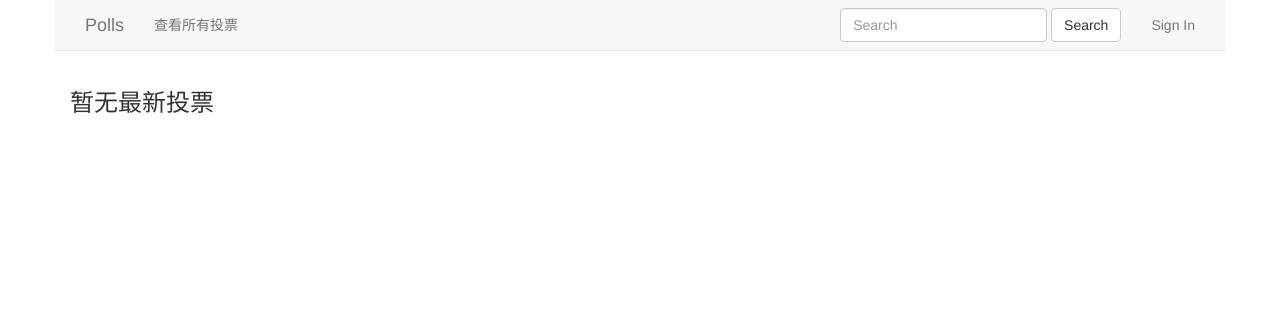
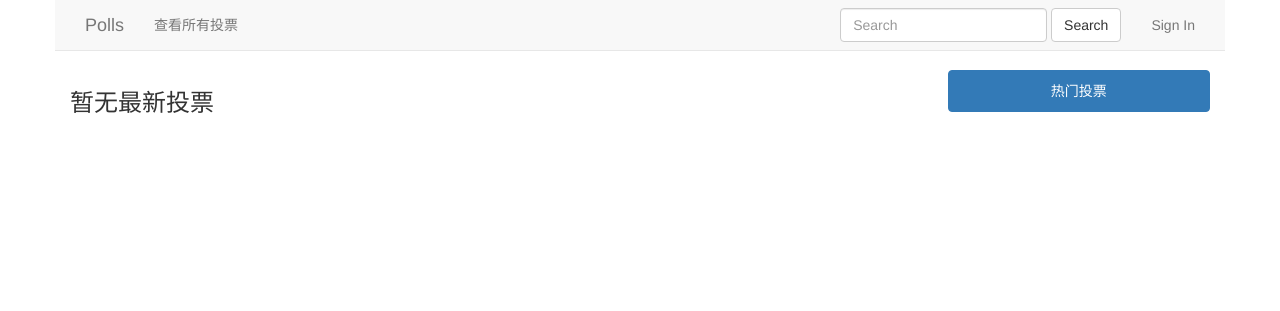
Before and after one commit to nanjingfm/django-polls, a Django app: template polls/templates/list.html in a window 1280 px wide. Shown: the top 311 px of the page. Run offline with Django 3.2, Linux system fonts and the light colour scheme; the template is opened without the code that fills it, so the values that code supplies are empty; some libraries are stand-ins or nearby versions.

Commit message:
增加top5中间件

```diff
--- a/mysite/settings.py
+++ b/mysite/settings.py
@@ -48,6 +48,8 @@ MIDDLEWARE = [
     'django.contrib.auth.middleware.AuthenticationMiddleware',
     'django.contrib.messages.middleware.MessageMiddleware',
     'django.middleware.clickjacking.XFrameOptionsMiddleware',
+
+    'polls.middlewares.common.CommonMiddleware'
 ]
 
 ROOT_URLCONF = 'mysite.urls'
--- a/polls/templates/base.html
+++ b/polls/templates/base.html
@@ -46,9 +46,22 @@
     </div><!-- /.container-fluid -->
 </nav>
 <div class="container">
-    {% block content %}
-        暂无内容
-    {% endblock %}
+    <div class="row">
+        <div class="col-md-9">
+            {% block content %}
+                暂无内容
+            {% endblock %}
+        </div>
+        <div class="col-md-3 hidden-xs">
+            <ul class="list-group">
+                <li class="list-group-item text-center active">热门投票</li>
+                {% if top5_questions %}
+                <li class="list-group-item">热门投票1</li>
+                <li class="list-group-item">热门投票2</li>
+                {% endif %}
+            </ul>
+        </div>
+    </div>
 </div>
 </body>
 </html>
```
Also changed, not shown: db.sqlite3, polls/customfields.py (deleted).
